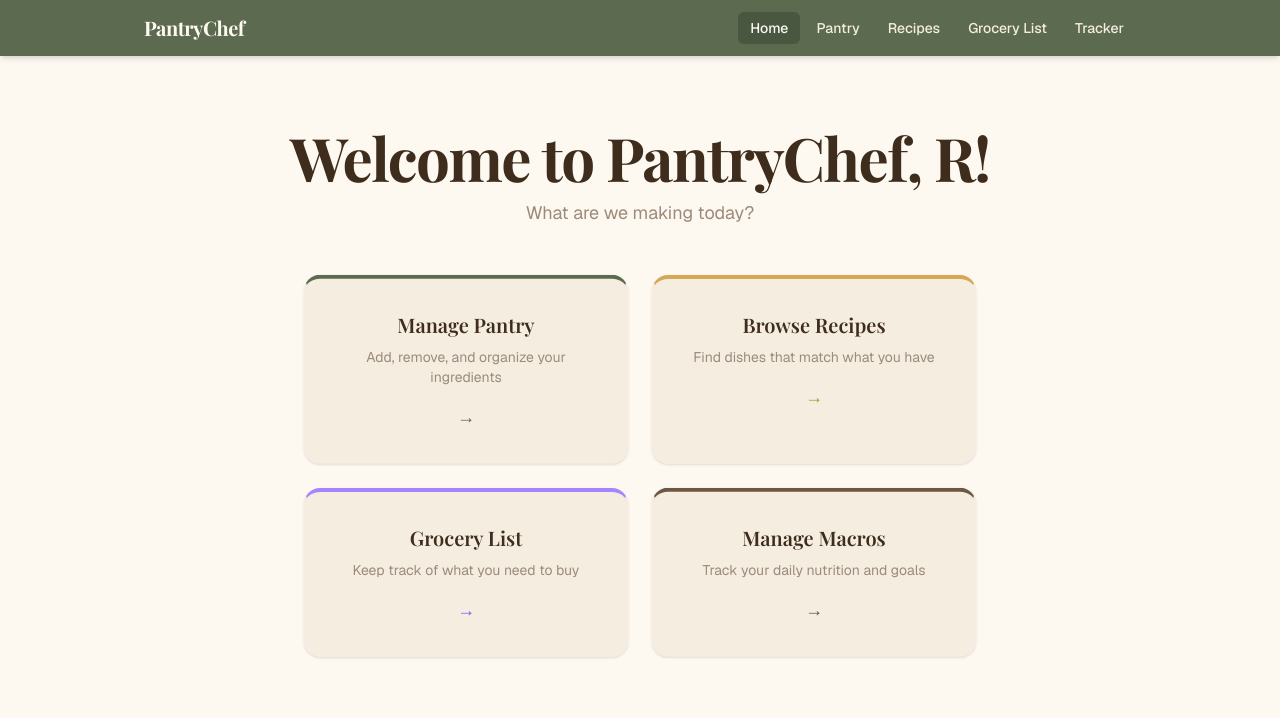
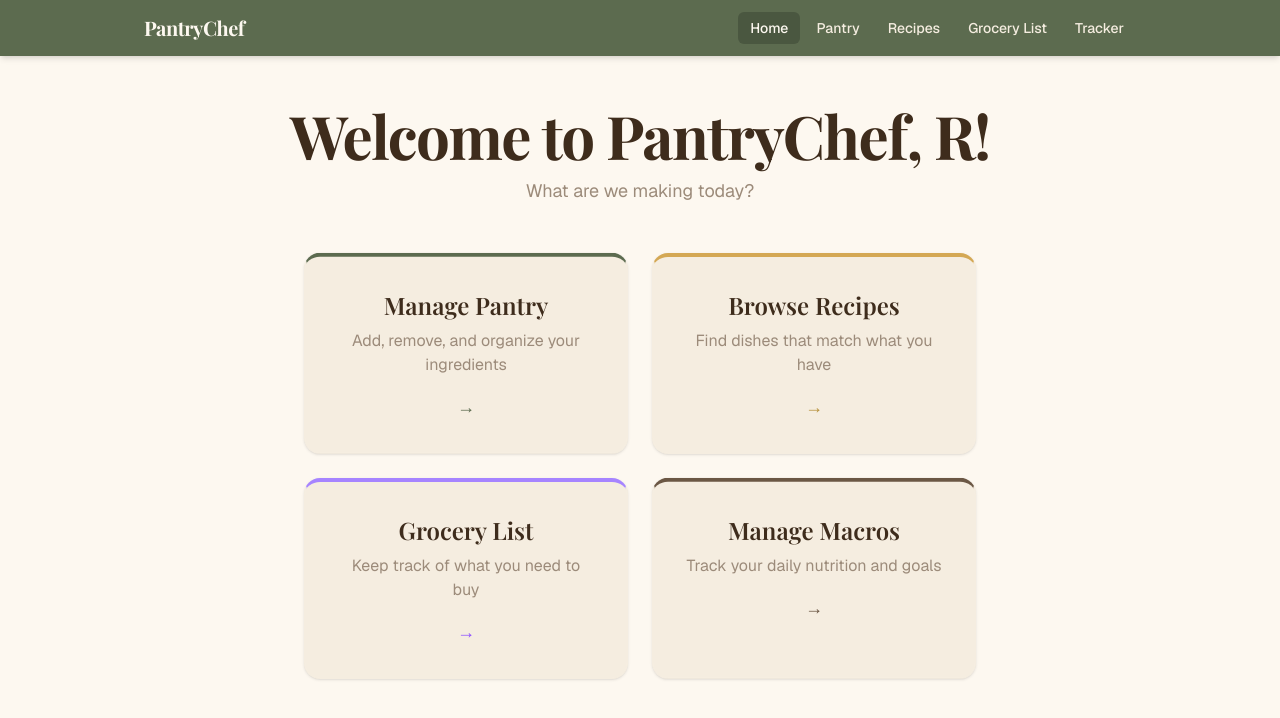
Before and after one commit to raghavmehrotra/pantrychef, a Next.js app: page / in a window 1280 px wide. Shown: the top 718 px of the page. Built offline with nearby package versions, Linux system fonts and the light colour scheme; a web font is replaced by a local one.

Commit message:
Increased font on home page

```diff
--- a/src/app/page.tsx
+++ b/src/app/page.tsx
@@ -57,10 +57,10 @@ export default function HomePage() {
             className={`animate-fade-up animate-bounce-subtle group block p-8 bg-cream-dark rounded-2xl border border-cream-dark border-t-4 ${card.accent} shadow-sm hover:shadow-md hover:scale-[1.02] transition-all duration-200 text-center`}
             style={{ animationDelay: `${300 + i * 120}ms`, "--bounce-delay": `${i * 0.4}s` } as React.CSSProperties}
           >
-            <h2 className="font-serif text-xl font-semibold text-ink">
+            <h2 className="font-serif text-2xl font-semibold text-ink">
               {card.title}
             </h2>
-            <p className="text-sm text-ink-muted mt-2">{card.description}</p>
+            <p className="text-base text-ink-muted mt-2">{card.description}</p>
             <span
               className={`${card.arrow} group-hover:translate-x-1 transition-transform duration-200 mt-4 inline-block text-lg`}
             >
```
